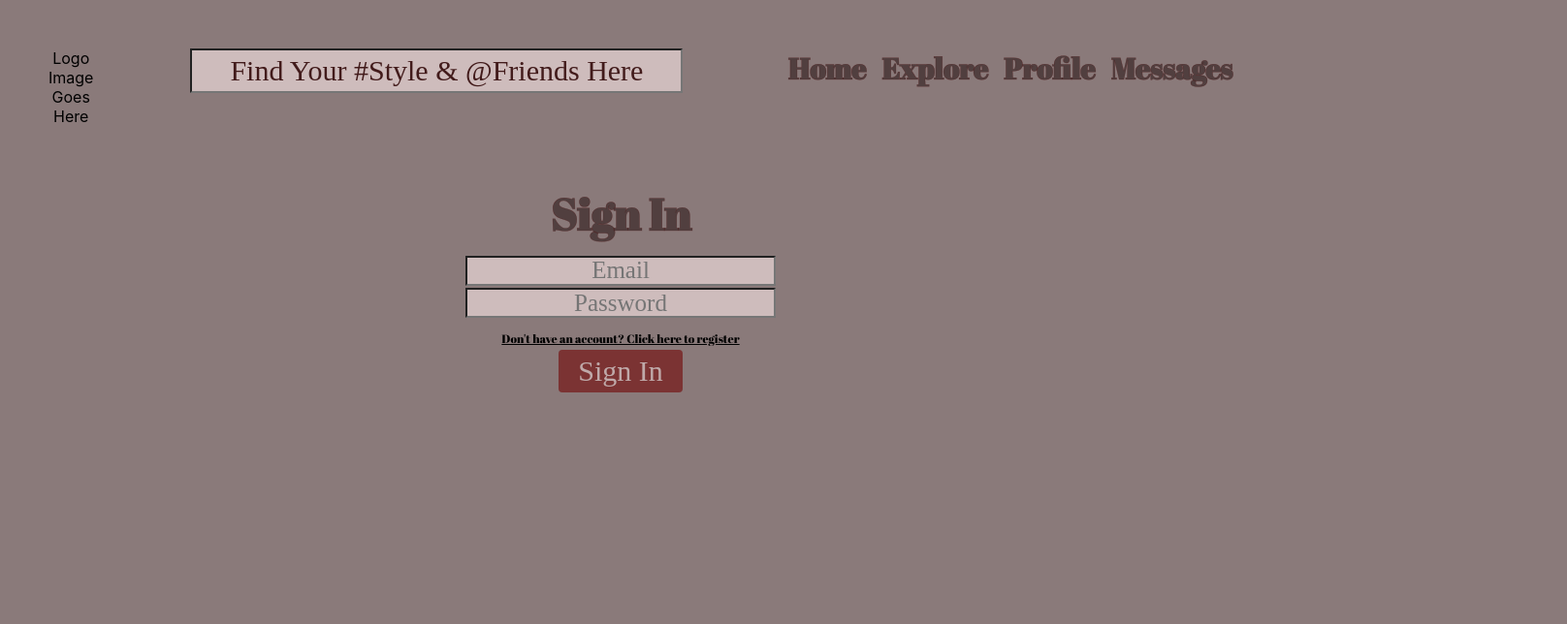
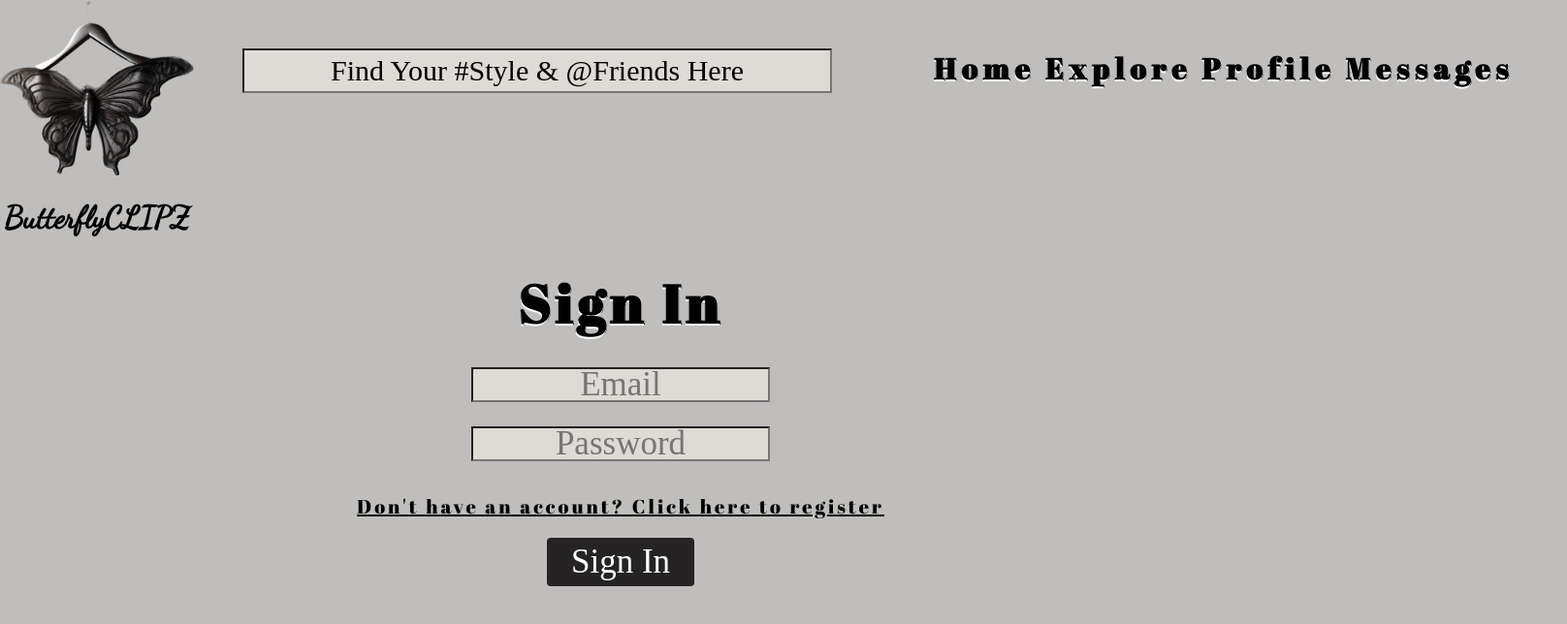
Before and after one commit to rin-11/Clipz-Frontend, a React (Create React App) app: page / in a window 1280 px wide. Shown: the top 644 px of the page at 97% size, 1616 px wide, since content can reach past the window. Built offline with nearby package versions, Linux system fonts and the light colour scheme; no server answers; a web font is replaced by a local one.

Commit message:
styling updated and logo added

```diff
--- a/src/App.css
+++ b/src/App.css
@@ -2,7 +2,7 @@ html,
 body {
   margin: 0;
   padding: 0;
-  background-color: #8a7a7a;
+  background-color: #bfbebc;
 }
 
 .App {
--- a/src/components/Header/Logo/Logo.css
+++ b/src/components/Header/Logo/Logo.css
@@ -1,6 +1,16 @@
+@import url('https://fonts.googleapis.com/css2?family=Dancing+Script&display=swap');
+
 
 .Logo {
-    display: flex;
-    border-radius: 10px;
-    padding: 25px;
-}
+    font-family: 'Dancing Script', cursive;
+    position: flex;
+    top: 0;
+    left: 0;
+    width: 200px;
+    height: auto;
+  }
+
+  .Logo-PNG {
+    width: 100%;
+    height: auto;
+  }
--- a/src/components/Header/Logo/Logo.jsx
+++ b/src/components/Header/Logo/Logo.jsx
@@ -1,9 +1,13 @@
 import React from 'react'
+import LogoPNG from '../../../assets/Logo 3.png'
 import './Logo.css'
 
 const Logo = () => {
   return (
-    <div className='Logo'>Logo Image Goes Here</div>
+    <div className='Logo'>
+      <img src={LogoPNG} alt="butterflyclipz" className="Logo-PNG" />
+      <h1>ButterflyCLIPZ</h1>
+    </div>
   )
 }
 
--- a/src/components/Header/NavBar/NavBar.css
+++ b/src/components/Header/NavBar/NavBar.css
@@ -12,7 +12,8 @@
     font-family: 'Abril Fatface', cursive;
     text-align: center;
     font-size: 30px;
-    margin: 0px 8px;
-    color: #513f3f;
-    -webkit-text-stroke: .5px rgba(77, 13, 13, 0.432);
+    margin: 0px 5px;
+    letter-spacing: 6px;
+    color: #000000;
+    text-shadow: -0.5px 1.5px 0.5px rgb(255, 255, 255), 0.5px 0px 0.5px rgb(243, 235, 235), -0.5px 0.5px 0.5px black, 0.5px 0.5px 0.5px black;
   }
--- a/src/components/Header/SearchBar/SearchBar.css
+++ b/src/components/Header/SearchBar/SearchBar.css
@@ -7,13 +7,13 @@
   }
   .SearchBar>input {
     font-family: 'Imbue', serif;
-    background-color: rgba(227, 208, 208, 0.77);
-    width: 500px;
+    background-color: #dedad5;
+    width: 600px;
     height: 40px;
     text-align: center;
     font-size: 30px;
   }
 
   .SearchBar>input::placeholder {
-    color: #421b1b;
+    color: #000000;
   }
--- a/src/pages/Auth/Auth.css
+++ b/src/pages/Auth/Auth.css
@@ -7,39 +7,40 @@
 }
 
 .Register-Login {
-    font-size: 25px;
+    font-size: 45px;
+    letter-spacing: 3px
 }
+
 .AuthForm>h3 {
-    font-size: 45px;
+    font-size: 55px;
+    letter-spacing: 5px;
     margin:10px;
-    color: #513f3f;
-    -webkit-text-stroke: .5px rgba(77, 13, 13, 0.432);
+    color: #000000;
+    text-shadow: -0.5px 1.5px 0.5px rgb(255, 255, 255), 0.5px 0px 0.5px rgb(243, 235, 235), -0.5px 0.5px 0.5px black, 0.5px 0.5px 0.5px black;
 }
 
 .userInput {
     font-family: 'Imbue', serif;
-    background-color: rgba(227, 208, 208, 0.77);
-    width: max-content;
-    height: 25px;
+    background-color: #dedad5;
+    width: 300px;
+    height: 30px;
     text-align: center;
-    font-size: 25px;
+    font-size: 35px;
   }
 
-  .userInput>input::placeholder {
-    color: #421b1b;
-  }
 
   .register-signup-btn {
     font-family: 'Imbue', serif;
-    background-color: #7b3333;
-    color: #bfa9a9;
-    font-size: 30px;
-    padding: 5px 20px;
+    background-color: #252324;
+    color: #ffffff;
+    font-size: 35px;
+    margin: 10px;
+    padding: 5px 25px;
     border: none;
     border-radius: 4px;
     cursor: pointer;
   }
 
   .register-signup-btn:hover {
-    background-color: #421b1b; /* Button background color on hover */
+    background-color: #454444; /* Button background color on hover */
   }
--- a/src/pages/Auth/Auth.jsx
+++ b/src/pages/Auth/Auth.jsx
@@ -115,10 +115,10 @@ const UserAuth = () => {
             Passwords Do Not Match
           </span>
 
-        <div>
+        <div className="switch-auth">
 
           {/* onClick using previous value of setRegister to change when clicked to change from register to login forms */}
-        <span style={{fontSize: '12px', textDecoration: "underline", cursor:"pointer"}}
+          <span style={{fontSize: '20px', textDecoration: "underline", cursor:"pointer"}}
           onClick={() => {
               resetForms()
               setRegister((prev) => !prev)
```
Also changed, not shown: src/components/Header/NavBar/NavBar.jsx (+4 -4 lines), src/assets/Logo 3.png (added). Lines whose indentation alone changed are shown as unchanged.
